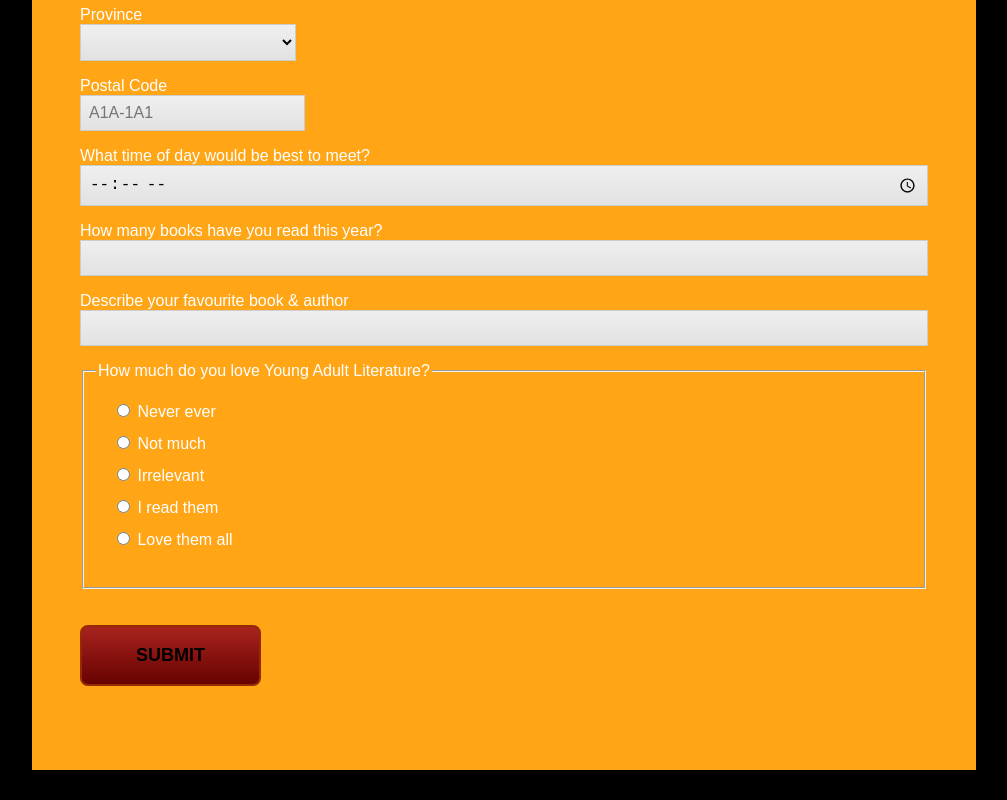
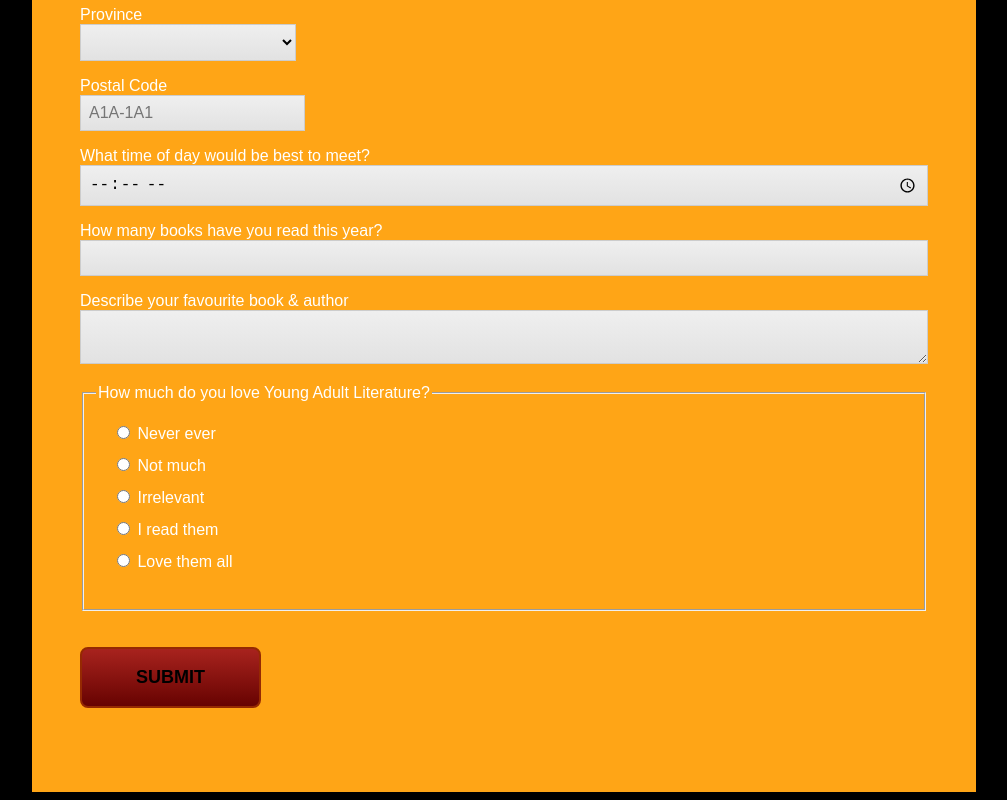
Before and after one commit to jesusmonsalve/book-club-form, a plain HTML site: page index.html in a window 1280 px wide. Shown: the part 953-1753 px from the top of the page, without its empty margins (136-1143 px from the left). Before the commit the page ends 1731 px from the top, so only its background shows below. Drawn offline with Linux system fonts and the light colour scheme.

Commit message:
yass jillian

```diff
--- a/index.html
+++ b/index.html
@@ -74,7 +74,7 @@
 
 		<div>
 			<label for="postal">Postal Code</label>
-			<input type="text" id="postal" class="input-text-short" maxlength="7"  placeholder="A1A-1A1"required>
+			<input type="text" id="postal" class="input-text-short" maxlength="7"  placeholder="A1A-1A1" required>
 		</div>
 
 		<div>
@@ -89,7 +89,7 @@
 
 		<div>
 			<label for="description">Describe your favourite book & author</label>
-			<input type="textarea" id="description" class="input-text">
+			<textarea id="description" class="input-text"></textarea>
 		</div>
 
 		<fieldset class="">
```
